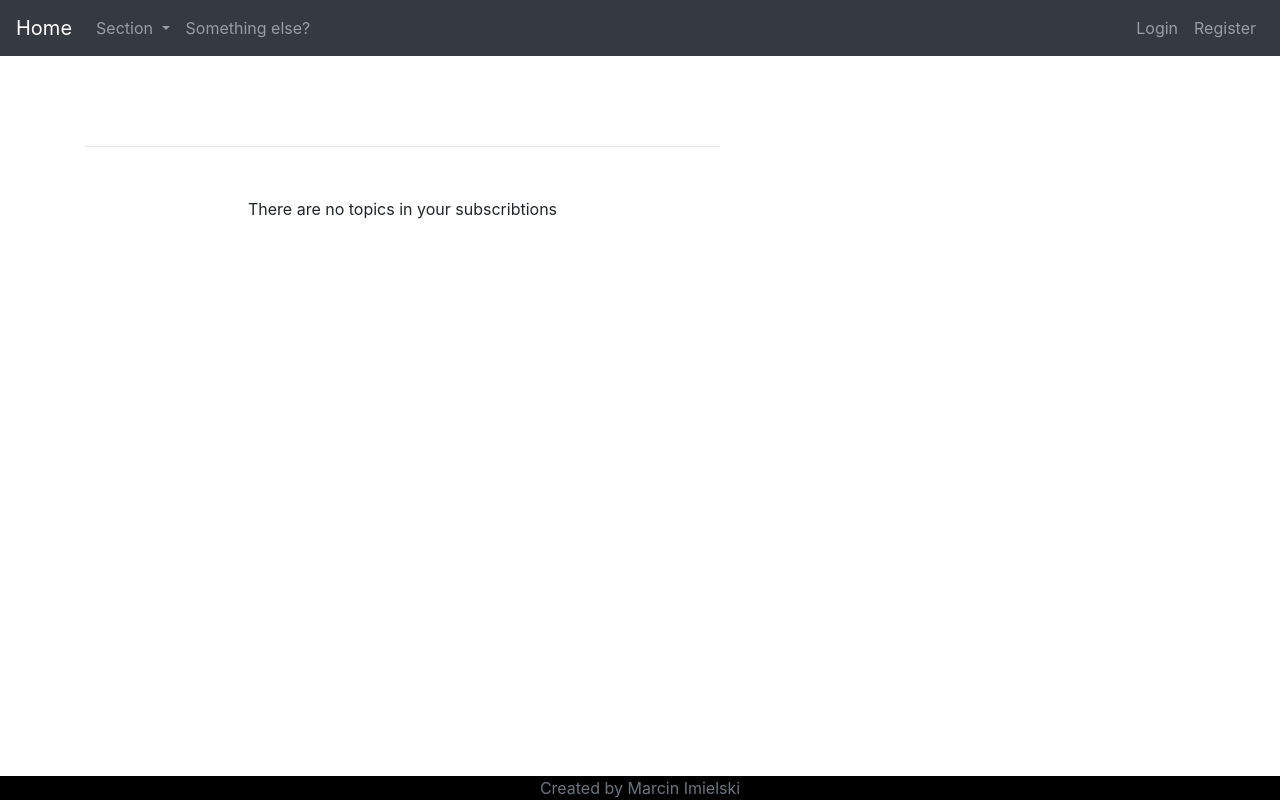
After one commit to Chinczykk/django-forum, a Django app: template forum/templates/forum/topic/new_list.html in a window 1280 px wide. The commit adds this page. Run offline with Django 3.2, Linux system fonts and the light colour scheme; the template is opened without the code that fills it, so the values that code supplies are empty; parts of the project's set-up code (start-up, migrations or seed data) failed here and were passed over; some libraries are stand-ins or nearby versions.

Commit message:
Template for topics in subscribtions

```diff
--- a/forum/templates/forum/base.html
+++ b/forum/templates/forum/base.html
@@ -14,7 +14,7 @@
 
 <body>
     <nav class="navbar navbar-expand-lg navbar-dark bg-dark">
-        <a class="navbar-brand" href="{% url 'forum:section_list' %}">Home</a>
+        <a class="navbar-brand" href="{% url 'forum:default' %}">Home</a>
         <button class="navbar-toggler" type="button" data-toggle="collapse" data-target="#navbarSupportedContent" aria-controls="navbarSupportedContent"
             aria-expanded="false" aria-label="Toggle navigation">
             <span class="navbar-toggler-icon"></span>
--- /dev/null
+++ b/forum/templates/forum/topic/new_list.html
@@ -0,0 +1,44 @@
+{% extends "forum/base.html" %}
+
+{% block title %}New topics{% endblock %}
+
+{% block content %}
+    <br>
+    <hr>
+    {% if topics %}
+        {% for topic in topics %}
+        <p style="float: left; width: 32%; text-align: left;">
+            {{ topic.created | date:'Y-m-d H:i' }}
+        </p>
+        <a style="float: left; width: 32%; text-align: center;" href="{% url 'forum:topic_list' topic.section.name %}">
+            {{ topic.section.name }}
+        </a>
+        <p style="float: left; width: 32%; text-align: right;">
+            {{ topic.owner }}
+        </p>
+        <br><br>
+        <p style="float: left; width: 32%; text-align: left;"></p>
+        <a style="float: left; width: 32%; text-align: center;" href="{% url 'forum:topic_view' topic.section.name topic.title%}">
+        <div>
+            <p class="section-list">
+                {{ topic.title }}
+            </p>
+        </div>
+        </a>
+        <div style="float: left; width: 32%; text-align: right;">
+        </div><br>
+        <hr>
+        {% endfor %}
+        <div class="center-text">
+            {% include "pagination.html" with page=topics %}
+        </div>
+    {% else %}
+        <p class="center-text adjust-margin-top">
+            There are no topics in your subscribtions
+        </p>
+    {% endif %}
+{% endblock %}
+
+{% block side %}
+
+{% endblock %}
--- a/forum/urls.py
+++ b/forum/urls.py
@@ -7,11 +7,13 @@ from views import subscribtionViews
 urlpatterns = [
     #url(r'^$', views.subscriptions_topics, name='subscriptions_topics')
     #url(r'^/', sectionViews.section_list, name='default'),
+    url(r'^$', topicViews.new_topic_list, name="default"),
     url(r'^find_section/', sectionViews.section_list, name='section_list'),
     url(r'^subscribtions/', subscribtionViews.subscribtion_list, name='subscribtion_list'),
     url(r'^register/', accountViews.register, name='register'),
     url(r'^login/', accountViews.login, name='login'),
     url(r'^logout/', accountViews.logout, name='logout'),
+    url(r'^new_topics/', topicViews.new_topic_list, name='new_topic_list'),
     url(r'^(?P<section_name>[\w\-\:\?\! ]+)/delete_topic/(?P<id>[\w\- ]+)/', topicViews.delete_topic, name='delete_topic'),
     url(r'^delete_section/(?P<id>[\w\- ]+)/', sectionViews.delete_section, name='delete_section'),
     url(r'^subscribe/(?P<id>[\w\- ]+)/', subscribtionViews.subscribe_section, name='subscribe'),
```
Also changed, not shown: forum/services.py (+7 -0 lines), forum/views/topicViews.py (+10 -0 lines), db.sqlite3.
